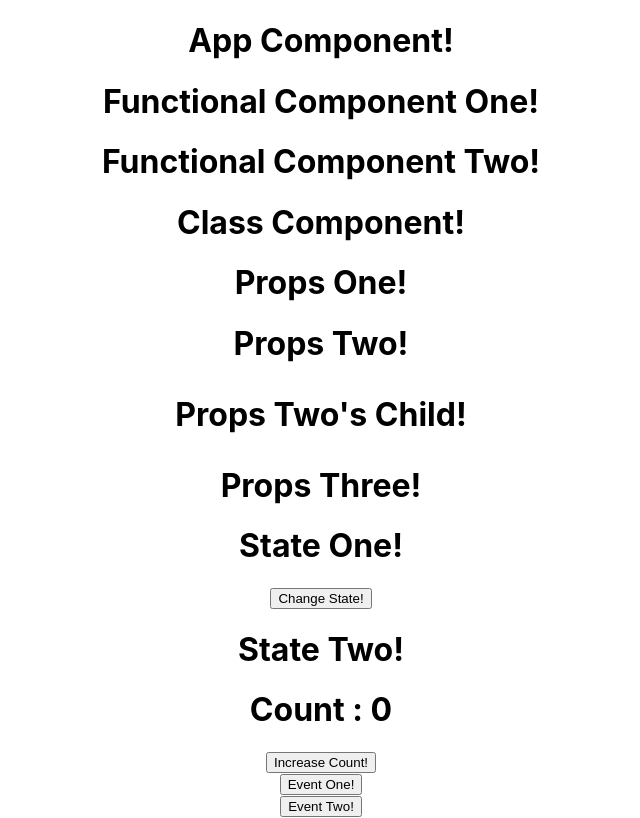
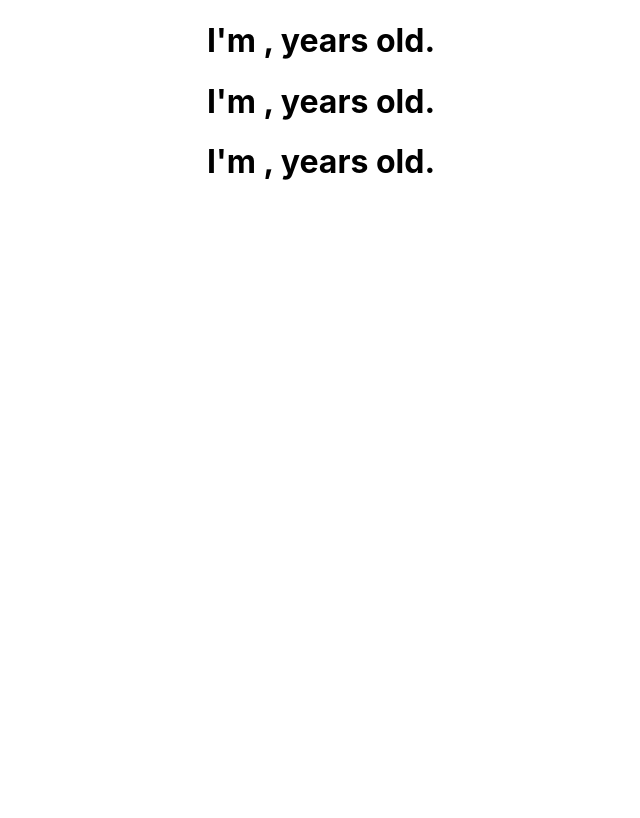
Before and after one commit to sujeewakabeysinghe/React-Basic, a React (Create React App) app: page / in a window 1280 px wide. Shown: the top 818 px of the page, without its empty margins (319-959 px from the left). Built offline with nearby package versions, Linux system fonts and the light colour scheme.

Commit message:
list rendering

```diff
--- a/src/App.js
+++ b/src/App.js
@@ -1,25 +1,26 @@
 import React from 'react';
 import './App.css';
-import FunOne from './components/functionalComponent_1';
-import FunTwo from './components/functionalComponent_2';
-import Class from './components/classComponent';
-import PropsOne from './components/props_1';
-import PropsTwo from './components/props_2';
-import PropsThree from './components/props_3';
-import StateOne from './components/state_1';
-import StateTwo from './components/state_2';
-import EventOne from './components/event_1';
-import EventTwo from './components/event_2';
-import EventBindingOne from './components/eventBinding_1';
-import EventBindingTwo from './components/eventBinding_2';
-import ParentComponent from './components/parentComponent';
-import Condition from './components/conditionalRendering';
-import List from './components/listRendering';
+// import FunOne from './components/functionalComponent_1';
+// import FunTwo from './components/functionalComponent_2';
+// import Class from './components/classComponent';
+// import PropsOne from './components/props_1';
+// import PropsTwo from './components/props_2';
+// import PropsThree from './components/props_3';
+// import StateOne from './components/state_1';
+// import StateTwo from './components/state_2';
+// import EventOne from './components/event_1';
+// import EventTwo from './components/event_2';
+// import EventBindingOne from './components/eventBinding_1';
+// import EventBindingTwo from './components/eventBinding_2';
+// import ParentComponent from './components/parentComponent';
+// import Condition from './components/conditionalRendering';
+// import ListOne from './components/listRendering_1';
+import ListTwo from './components/listRendering_2';
 
 function App() {
   return (
     <div className="App">
-      <h1>App Component!</h1>
+      {/* <h1>App Component!</h1>
       <FunOne/>
       <FunTwo/>
       <Class/>
@@ -27,7 +28,7 @@ function App() {
       <PropsTwo componentName='Props' name='Two'>
         <p>Props Two's Child!</p>
       </PropsTwo>
-      <PropsThree name='Three!'/> {/*props values cannot be changed after defined here, They are immutable*/}
+      <PropsThree name='Three!'/> {/*props values cannot be changed after defined here, They are immutable*
       <StateOne/>
       <StateTwo/>
       <EventOne/>
@@ -36,7 +37,8 @@ function App() {
       <EventBindingTwo/>
       <ParentComponent/>
       <Condition/>
-      <List/>
+      <ListOne/> */}
+      <ListTwo/>
     </div>
   );
 }
--- a/src/components/listRendering.js
+++ b/src/components/listRendering_1.js
@@ -1,6 +1,6 @@
 import React from 'react'
 
-function listRendering() {
+function listRendering_1() {
 
     const names = ['John','Ann','David']
     const nameList = names.map(name=><h1>{name}</h1>)
@@ -8,4 +8,4 @@ function listRendering() {
     return <div>{nameList}</div>
 }
 
-export default listRendering
+export default listRendering_1
--- /dev/null
+++ b/src/components/listRendering_2.js
@@ -0,0 +1,31 @@
+import React from 'react'
+import Person from './person'
+
+function listRendering_2() {
+
+    const persons=[
+        {
+            id:1,
+            name:'Diana',
+            age:25
+        },
+        {
+            id:2,
+            name:'Alex',
+            age:32
+        },
+        {
+            id:3,
+            name:'John',
+            age:27
+        }
+    ]
+
+    //const personList = persons.map(person=><h1>I'm {person.name}, {person.age} years old.</h1>)
+    const personList = persons.map(person=><Person person={person}/>)
+
+    return <div>{personList}</div>
+
+}
+
+export default listRendering_2
--- /dev/null
+++ b/src/components/person.js
@@ -0,0 +1,11 @@
+import React from 'react'
+
+function Person({name,age}) {
+    return (
+        <div>
+            <h1>I'm {name}, {age} years old.</h1>
+        </div>
+    )
+}
+
+export default Person
```
